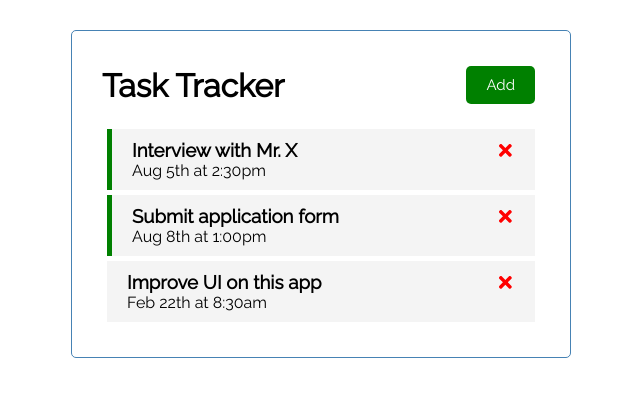
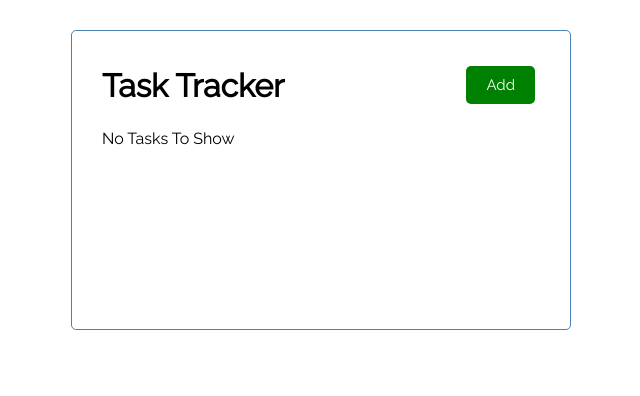
Before and after one commit to RamaSentani/task-tracker, a React (Create React App) app: page / in a window 1280 px wide. Shown: the top 396 px of the page, without its empty margins (319-959 px from the left). Built offline with nearby package versions, Linux system fonts and the light colour scheme; data requests are answered from the project's data file.

Commit message:
use json-server to fake REST API

```diff
--- /dev/null
+++ b/db.json
@@ -0,0 +1,3 @@
+{
+  "tasks": []
+}
--- a/package.json
+++ b/package.json
@@ -8,6 +8,7 @@
     "@testing-library/react": "^11.2.7",
     "@testing-library/user-event": "^12.8.3",
     "gh-pages": "^3.2.3",
+    "json-server": "^0.16.3",
     "react": "^17.0.2",
     "react-dom": "^17.0.2",
     "react-icons": "^4.2.0",
@@ -20,7 +21,8 @@
     "deploy": "gh-pages -d build",
     "build": "react-scripts build",
     "test": "react-scripts test",
-    "eject": "react-scripts eject"
+    "eject": "react-scripts eject",
+    "server": "json-server --watch db.json --port 5000"
   },
   "eslintConfig": {
     "extends": [
--- a/src/App.jsx
+++ b/src/App.jsx
@@ -1,48 +1,79 @@
-import { useState } from "react";
+import { useState, useEffect } from "react";
 import Header from "./components/Header";
 import Tasks from "./components/Tasks";
 import AddTask from "./components/AddTask";
 
 const App = () => {
   const [showAddTask, setShowAddTask] = useState(false);
-  const [tasks, setTasks] = useState([
-    {
-      id: 1,
-      text: "Interview with Mr. X",
-      day: "Aug 5th at 2:30pm",
-      reminder: true,
-    },
-    {
-      id: 2,
-      text: "Submit application form",
-      day: "Aug 8th at 1:00pm",
-      reminder: true,
-    },
-    {
-      id: 3,
-      text: "Improve UI on this app",
-      day: "Feb 22th at 8:30am",
-      reminder: false,
-    },
-  ]);
+  const [tasks, setTasks] = useState([]);
+
+  useEffect(() => {
+    const getTasks = async () => {
+      const tasksFromServer = await fetchTasks();
+      setTasks(tasksFromServer);
+    };
+
+    getTasks();
+  }, []);
+
+  // Fetch Tasks
+  const fetchTasks = async () => {
+    const res = await fetch("http://localhost:5000/tasks");
+    const data = await res.json();
+
+    return data;
+  };
+
+  // Fetch Task
+  const fetchTask = async (id) => {
+    const res = await fetch(`http://localhost:5000/tasks/${id}`);
+    const data = await res.json();
+
+    return data;
+  };
 
   // Add Task
-  const addTask = (task) => {
-    const id = Math.floor(Math.random() * 10000) + 1;
-    const newTask = { id, ...task };
-    setTasks([...tasks, newTask]);
+  const addTask = async (task) => {
+    const res = await fetch("http://localhost:5000/tasks", {
+      method: "POST",
+      headers: {
+        "Content-type": "application/json",
+      },
+      body: JSON.stringify(task),
+    });
+
+    const data = await res.json();
+
+    setTasks([...tasks, data]);
   };
 
   // Delete Task
-  const deleteTask = (id) => {
+  const deleteTask = async (id) => {
+    await fetch(`http://localhost:5000/tasks/${id}`, {
+      method: "DELETE",
+    });
+
     setTasks(tasks.filter((task) => task.id !== id));
   };
 
   // Toggle Reminder
-  const toggleReminder = (id) => {
+  const toggleReminder = async (id) => {
+    const taskToToggle = await fetchTask(id);
+    const updTask = { ...taskToToggle, reminder: !taskToToggle.reminder };
+
+    const res = await fetch(`http://localhost:5000/tasks/${id}`, {
+      method: "PUT",
+      headers: {
+        "Content-type": "application/json",
+      },
+      body: JSON.stringify(updTask),
+    });
+
+    const data = await res.json();
+
     setTasks(
       tasks.map((task) =>
-        task.id === id ? { ...task, reminder: !task.reminder } : task
+        task.id === id ? { ...task, reminder: data.reminder } : task
       )
     );
   };
```
Also changed, not shown: 1 other file (tests, documents, lock files or other folders).
